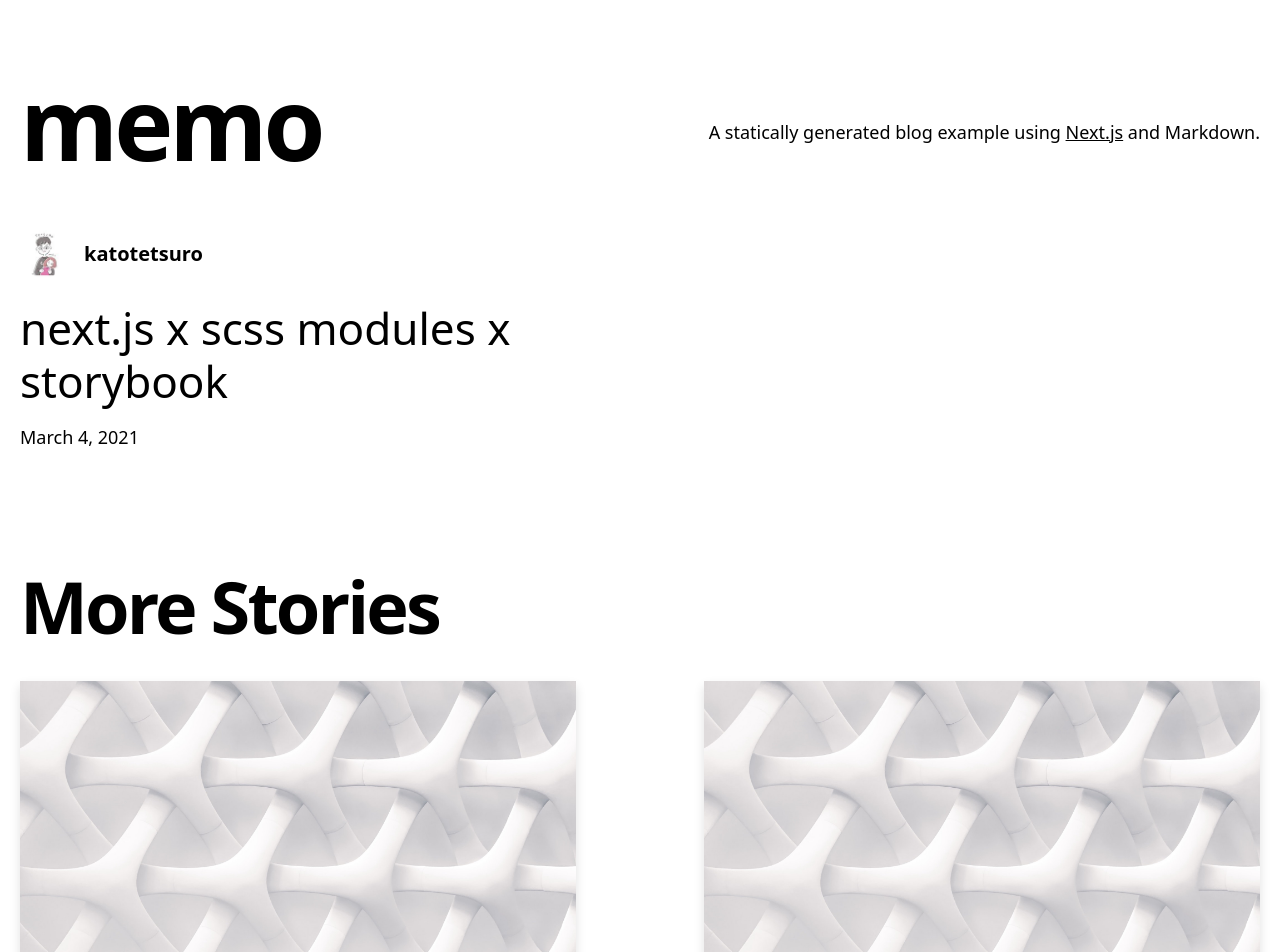
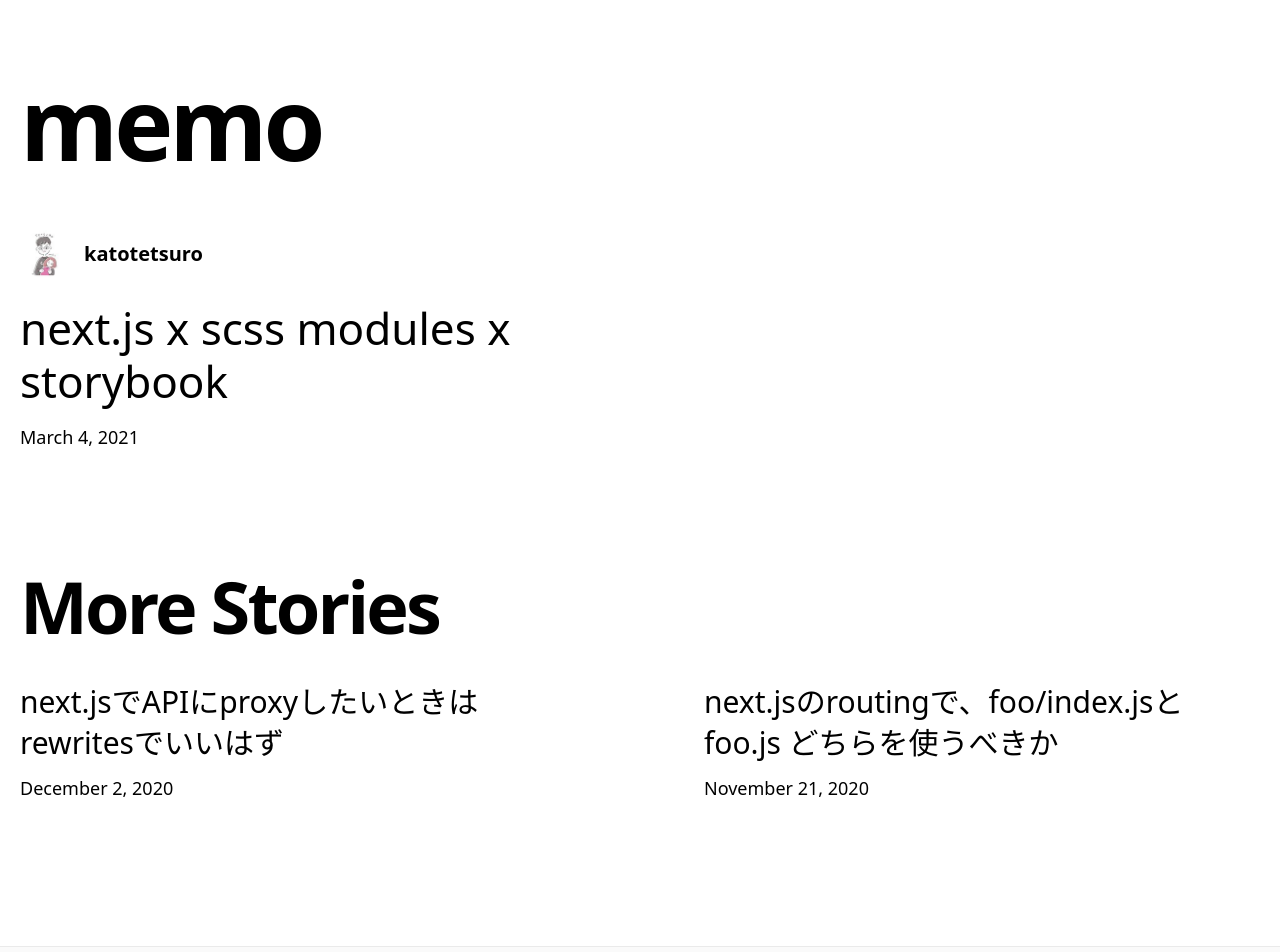
Before and after one commit to katotetsuro/nextjs-test, a Next.js app: page / in a window 1280 px wide. Shown: the part 40-992 px from the top of the page. Built offline with nearby package versions, Linux system fonts and the light colour scheme.

Commit message:
remove image

```diff
--- a/components/alert.tsx
+++ b/components/alert.tsx
@@ -1,6 +1,5 @@
 import Container from './container'
 import cn from 'classnames'
-import { EXAMPLE_PATH } from '../lib/constants'
 
 type Props = {
   preview?: boolean
@@ -31,7 +30,7 @@
             <>
               The source code for this blog is{' '}
               <a
-                href={`https://github.com/vercel/next.js/tree/canary/examples/${EXAMPLE_PATH}`}
+                href={`https://github.com/katotetsuro/nextjs-test`}
                 className="underline hover:text-success duration-200 transition-colors"
               >
                 available on GitHub
--- a/components/hero-post.tsx
+++ b/components/hero-post.tsx
@@ -1,8 +1,5 @@
-import Avatar from './avatar'
 import DateFormatter from './date-formatter'
-import CoverImage from './cover-image'
 import Link from 'next/link'
-import Author from '../types/author'
 
 type Props = {
   title: string
--- a/components/intro.tsx
+++ b/components/intro.tsx
@@ -1,21 +1,9 @@
-import { CMS_NAME } from '../lib/constants'
-
 const Intro = () => {
   return (
     <section className="flex-col md:flex-row flex items-center md:justify-between mt-16 mb-16 md:mb-12">
       <h1 className="text-6xl md:text-8xl font-bold tracking-tighter leading-tight md:pr-8">
         memo
       </h1>
-      <h4 className="text-center md:text-left text-lg mt-5 md:pl-8">
-        A statically generated blog example using{' '}
-        <a
-          href="https://nextjs.org/"
-          className="underline hover:text-success duration-200 transition-colors"
-        >
-          Next.js
-        </a>{' '}
-        and {CMS_NAME}.
-      </h4>
     </section>
   )
 }
--- a/components/post-preview.tsx
+++ b/components/post-preview.tsx
@@ -13,12 +13,9 @@
   slug: string
 }
 
-const PostPreview = ({ title, coverImage, date, excerpt, slug }: Props) => {
+const PostPreview = ({ title, date, excerpt, slug }: Props) => {
   return (
     <div>
-      <div className="mb-5">
-        <CoverImage slug={slug} title={title} src={coverImage} />
-      </div>
       <h3 className="text-3xl mb-3 leading-snug">
         <Link as={`/posts/${slug}`} href="/posts/[slug]">
           <a className="hover:underline">{title}</a>
@@ -28,7 +25,6 @@
         <DateFormatter dateString={date} />
       </div>
       <p className="text-lg leading-relaxed mb-4">{excerpt}</p>
-      <Avatar name="katotetsuro" picture="/assets/blog/authors/icon.jpeg" />
     </div>
   )
 }
```
Also changed, not shown: .eslintrc.json.
